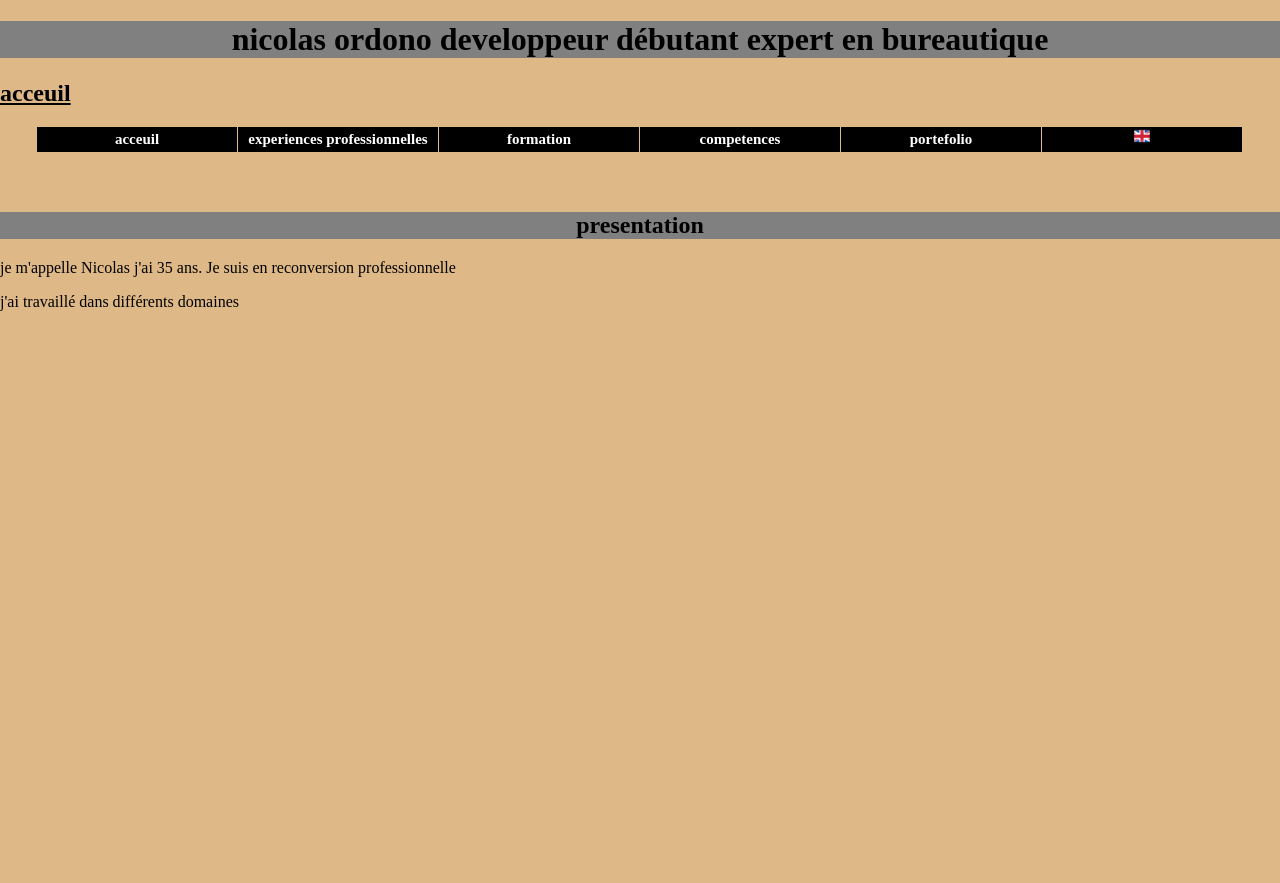
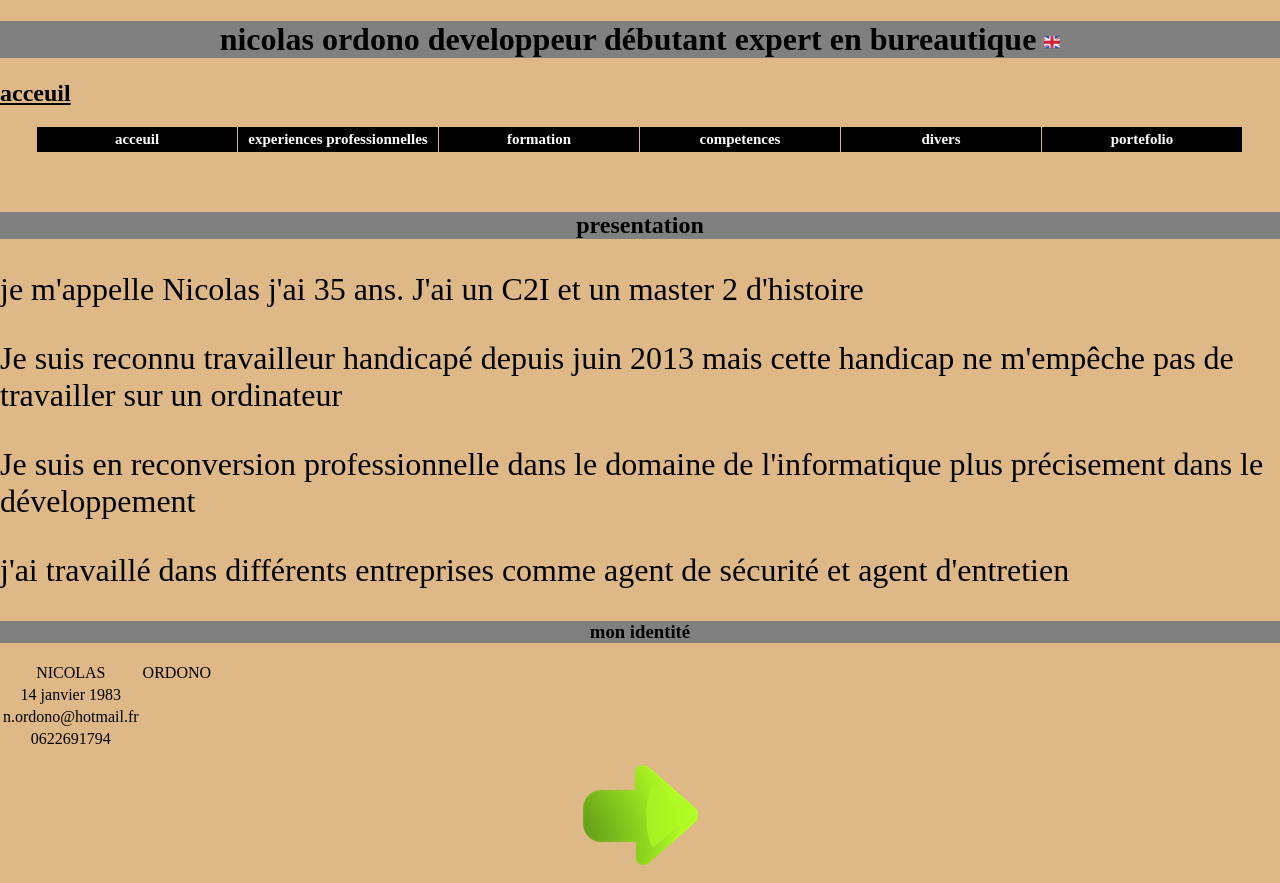
Before and after one commit to nicoordono/formation, a PHP site: page / in a window 1280 px wide. Before the commit the page ends 311 px from the top, so only its background shows below. Run offline with PHP 8.4, Linux system fonts and the light colour scheme.

Commit message:
mise à jour animation

```diff
--- a/cv/acceuil.html
+++ b/cv/acceuil.html
@@ -12,8 +12,7 @@
         <h1>nicolas ordono beginner developper , specialist of office equipment</h1>
         <figure>
         <img src="images/code.jpg" width="50%" height="50%" alt="code"/>
-        <img src="images/paysbasque.jpg" width="50%" height="50%" alt="paysbasque" />
-        <figcaption> code et photo du pays basque</figcaption>
+        <figcaption> code</figcaption>
         </figure>
         <br> </br>
         <a href="presentation.html" title="fr" class="button"><img src="images/drapeau-france-icone-7111-32.png"/></a>
--- a/cv/css/style.css
+++ b/cv/css/style.css
@@ -6,6 +6,10 @@ body {
     background-color: burlywood;
     text-align: center;
 
+}
+
+img{
+        display:inline-block;
 }
 h1{
         text-align: center;
@@ -175,3 +179,29 @@ html>body #menu li ul ul
         -webkit-box-shadow: inset 0 1px 0 rgba(255, 255, 255, 0.3), inset 0 -1px 3px rgba(0, 0, 0, 0.4), 0 1px 1px #000;
         -moz-box-shadow: inset 0 1px 0 rgba(255, 255, 255, 0.3), inset 0 -1px 3px rgba(0, 0, 0, 0.4), 0 1px 1px #000;
     }
+
+
+p {
+  font-family: 'Times New Roman', Times, serif;
+  font-size: 2em;
+  animation-duration: 3s;
+  animation-name: slidein;
+}
+
+@keyframes slidein {
+  from {
+    margin-left: 100%;
+    width: 300%;
+  }
+
+  75% {
+    font-size: 300%;
+    margin-left: 25%;
+    width: 150%;
+  }
+
+  to {
+    margin-left: 0%;
+    width: 100%;
+  }
+}
--- a/cv/formation.html
+++ b/cv/formation.html
@@ -8,7 +8,7 @@
     <title>Document</title>
 </head>
 <body>
-        <h1> nicolas ordono developpeur débutant expert en bureautique </h1>
+        <h1> nicolas ordono developpeur débutant expert en bureautique <a href="introduction.html"><img src="images/drapeau-royaume-uni-icone-7511-16.png"/></a> </h1>
     <main>
         <nav>
                         <ul id="menu">
@@ -31,5 +31,7 @@
             <P> <strong>2008</strong> C2I(certicat informatique et internet niveau 1)</P>
             </article>
             </section>
+            <a href="expPro.html"><img src="images/fleche-gauche-icone-7297-128.png"></a>
+            <a href="compe.html"><img src="images/droite-icone-9103-128.png"></a>
 </body>
 </html>
--- a/cv/index.html
+++ b/cv/index.html
@@ -8,21 +8,44 @@
     <title>cv</title>
 </head>
 <body>
-        <h1> nicolas ordono developpeur débutant expert en bureautique </h1>
+        <h1> nicolas ordono developpeur débutant expert en bureautique <a href="introduction.html"><img src="images/drapeau-royaume-uni-icone-7511-16.png"/></a>  </h1>
         <h2> acceuil </h2>
         <ul id="menu">
                 <li><a href="index.html"> acceuil </a></li>
                 <li> <a href="expPro.html">experiences professionnelles </a></li>
                 <li> <a href="formation.html">formation</a></li>
                 <li> <a href="compe.html"> competences </a></li>
+                <li> <a href="divers.html"> divers </a></li>
                 <li> <a href="portefolio.html">portefolio</a></li>
-                <li> <a href="introduction.html"><img src="images/drapeau-royaume-uni-icone-7511-16.png"/></a></li>
+
             </ul>
          <article>
              <br> </br>
              <h1> presentation </h1>
-            <p> je m'appelle Nicolas j'ai 35 ans. Je suis en reconversion professionnelle</p>
-            <p> j'ai travaillé dans différents domaines </p>
+            <p> je m'appelle Nicolas j'ai 35 ans. J'ai un C2I et un master 2 d'histoire
+            <p> Je suis reconnu travailleur handicapé depuis juin 2013 mais cette handicap ne m'empêche pas de travailler sur un ordinateur</p>
+            <P>Je suis en reconversion professionnelle dans le domaine de l'informatique plus précisement dans le développement</p>
+            <p> j'ai travaillé dans différents entreprises comme agent de sécurité et agent d'entretien </p>
          </article>
+         <article>
+             <article>
+                 <h1> mon identité </h1>
+                 <table>
+                     <tr>
+                         <td> NICOLAS</td>
+                         <td> ORDONO</td>
+
+                    </tr>
+                    <tr>
+                        <td> 14 janvier 1983 </td>
+                        </tr>
+                        <tr>
+                        <td> n.ordono@hotmail.fr</td>
+                        </tr>
+                            <tr>
+                        <td> 0622691794</td>
+                    </tr>
+                 </table>
+                 <a href="expPro.html"><img src="images/droite-icone-9103-128.png"/></a>
         </body>
 </html>
--- a/cv/presentation.html
+++ b/cv/presentation.html
@@ -19,7 +19,7 @@
             </ul>
          <article>
              <br> </br>
-             <br><p>presentation </p>
+             <h1> presentation</h1>
             <p> je m'appelle Nicolas j'ai 35 ans. Je suis en reconversion professionnelle</p>
             <p> j'ai travaillé dans différents domaines </p>
          </article>
```
Also changed, not shown: cv/divers.html (+8 -6 lines), cv/images/droite-icone-9103-128.png (added), cv/images/fleche-gauche-icone-7297-128.png (added).
